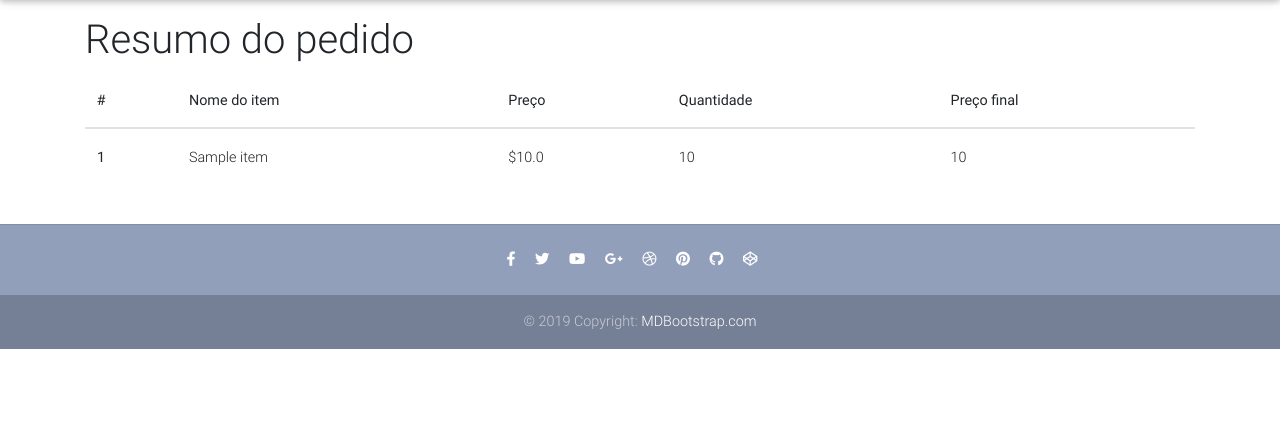
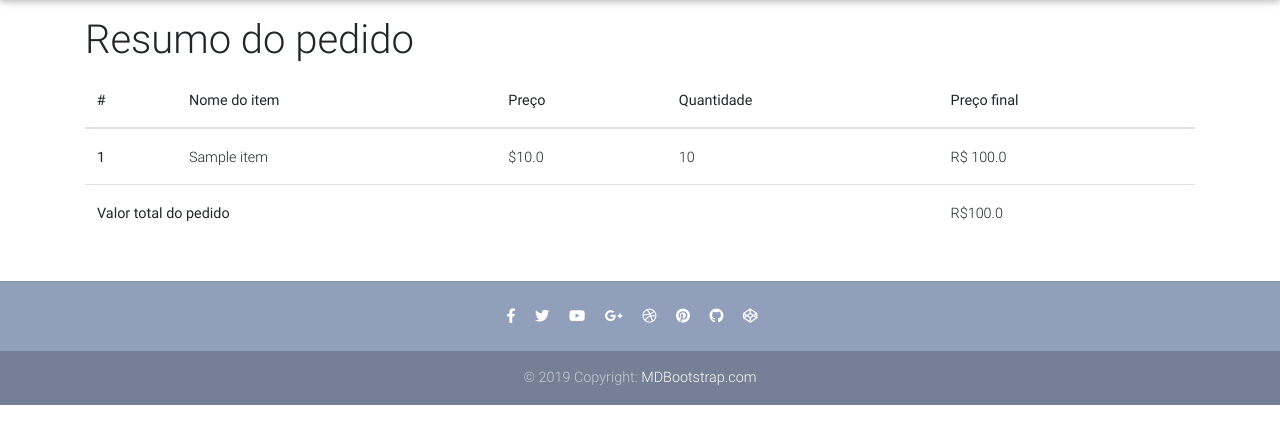
Before and after one commit to richellyitalo/ecommerce-django, a Django app: template templates/order_summary.html in a window 1280 px wide. Shown: the part 56-500 px from the top of the page. Run offline with Django 3.2, Linux system fonts and the light colour scheme; the template is opened without the code that fills it: values named after a table or form of the project are taken from there, others are empty; tables that the repository leaves empty hold one stand-in row (Sample ...); some libraries are stand-ins or nearby versions.

Commit message:
Total do resumo do pedido

```diff
--- a/core/models.py
+++ b/core/models.py
@@ -48,6 +48,20 @@ class OrderItem(models.Model):
     def __str__(self):
         return f"{self.quantity} de {self.item.title}"
 
+    def get_total_item_price(self):
+        return self.quantity * self.item.price
+
+    def get_total_discount_item_price(self):
+        return self.quantity * self.item.discount_price
+
+    def get_amount_saved(self):
+        return self.get_total_item_price() - self.get_total_discount_item_price()
+
+    def get_final_price(self):
+        if self.item.discount_price:
+            return self.get_total_discount_item_price()
+        return self.get_total_item_price()
+
 
 class Order(models.Model):
     user = models.ForeignKey(settings.AUTH_USER_MODEL,
@@ -59,3 +73,9 @@ class Order(models.Model):
 
     def __str__(self):
         return self.user.username
+
+    def get_total(self):
+        total = 0
+        for order_item in self.items.all():
+            total += order_item.get_final_price()
+        return total
--- a/templates/order_summary.html
+++ b/templates/order_summary.html
@@ -27,9 +27,31 @@
 						<td>{{ item.item.title }}</td>
 						<td>${{ item.item.price }}</td>
 						<td>{{ item.quantity }}</td>
-						<td>{{ item.quantity }}</td>
+						<td>R$
+							{% if item.item.discount_price %}
+								{{ item.get_total_discount_item_price }}
+								<span class="badge badge-primary">(Desconto: R${{ item.get_amount_saved }})</span>
+							{% else %}
+								{{ item.get_total_item_price }}
+							{% endif %}
+						</td>
 					</tr>
+					{% empty %}
+						<tr>
+							<td colspan="5">Seu carro está vazio</td>
+						</tr>
+						<tr>
+							<td colspan="5">
+								<a href="/" class="btn btn-primary float-right">Continuar comprando</a>
+							</td>
+						</tr>
 					{% endfor %}
+					{% if order.items %}
+						<tr>
+							<td colspan="4"><strong>Valor total do pedido</strong></td>
+							<td>R${{ order.get_total }}</td>
+						</tr>
+					{% endif %}
 				</tbody>
 			</table>
 
```
Also changed, not shown: templates/product.html (+6 -5 lines).
